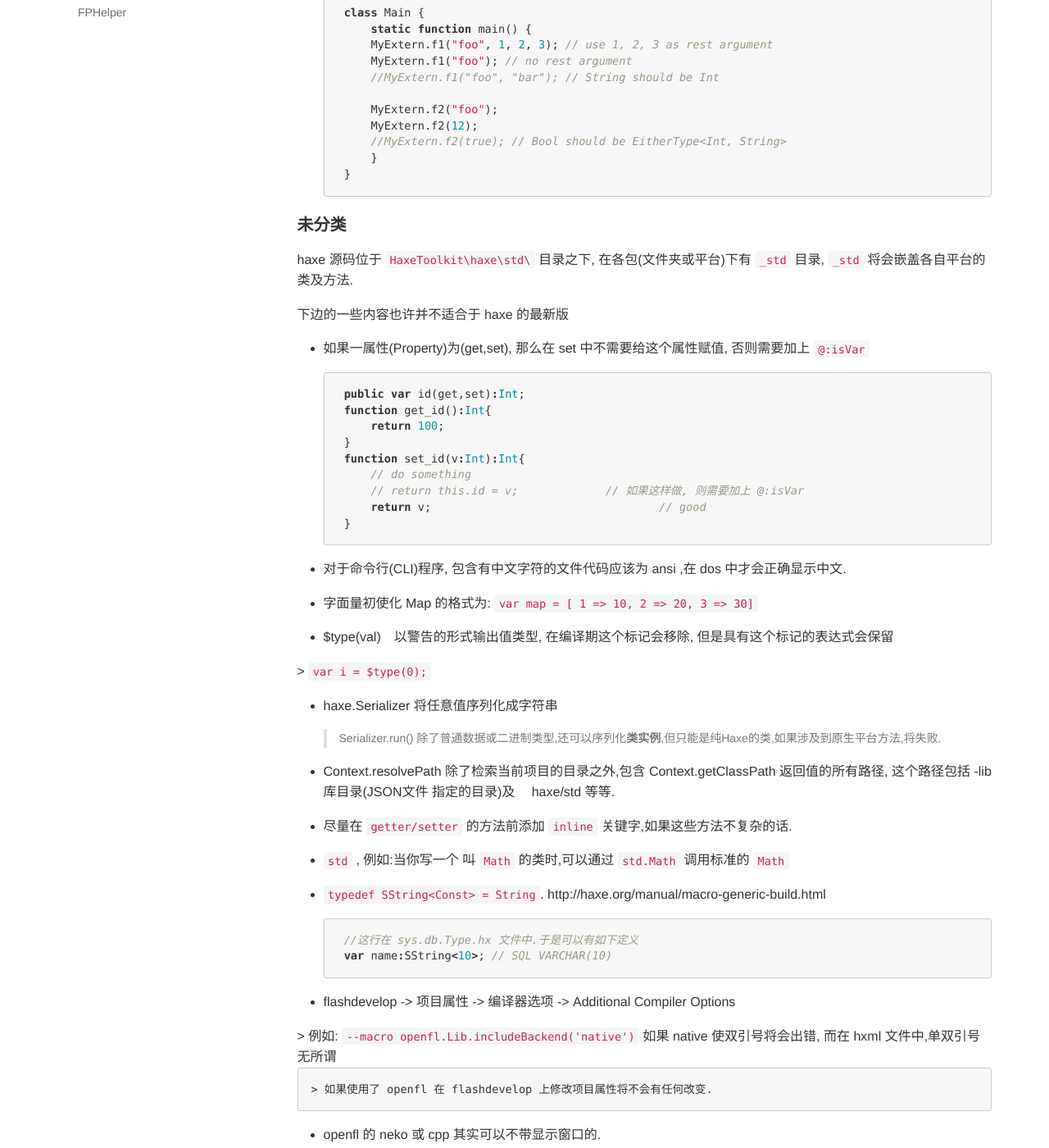
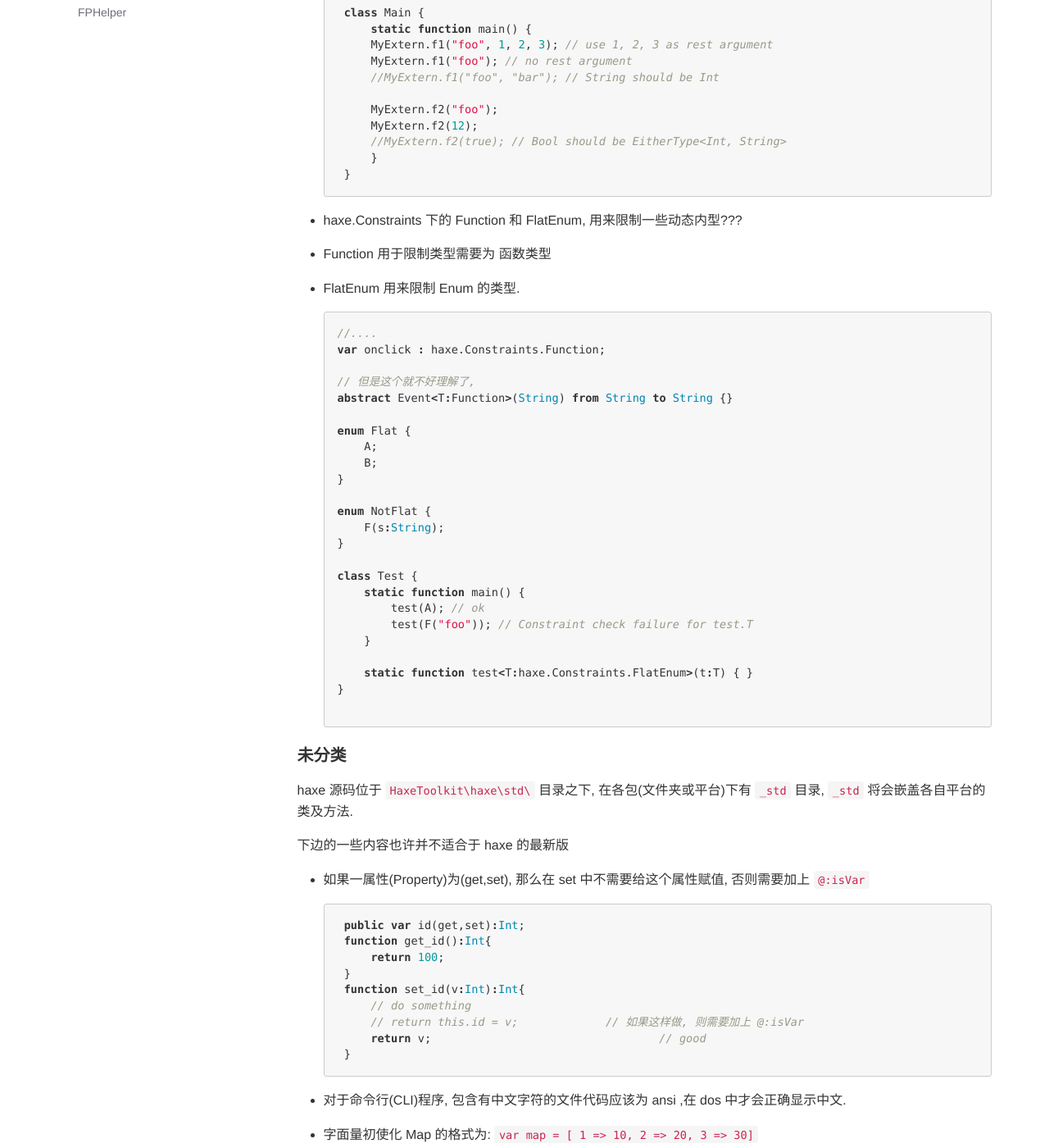
Before and after one commit to R32/r32.github.io, a Jekyll site: the page built from _posts/haxe/2014-05-13-tips-on-haxe.markdown, in a window 1280 px wide and 1400 px high, scrolled down 919 px. Shown: the whole window at 82% size. Built offline with Jekyll 4.4.1, drawn with Linux system fonts in a browser that asks for light colours; nearby versions of some CDN libraries; Markdown is read by kramdown in place of the engine named in the settings.

Commit message:
doc post

````diff
--- a/_posts/haxe/2014-03-30-commands.markdown
+++ b/_posts/haxe/2014-03-30-commands.markdown
@@ -740,6 +740,7 @@ vcproj                 : GenCPP internal
 
 # 如果找到其第一个类型, 跨目标允许模块可以被访问. 例:如果目标为 flash,　那么就不可以访问 cpp 包下的类,
 # 另一个方法可以做同样的行为 如: --macro allowPackage("sys")
+# 但是调用 --macro 很容易引起冲突
 @:noPackageRestrict  : Allows a module to be accessed across all targets if found on its first type
 
 @:noStack            :  (cpp only)
@@ -763,6 +764,7 @@ vcproj                 : GenCPP internal
 # 函数重载, 用于 extern class, 允许同一个方法有不同参数.
 @:overload           : (Function specification (no expression))Allows the field to be called with different argument types
 
+# Example: var val = @:privateAccess instance.privateFiled
 @:privateAccess      : Allow private access to anything for the annotated expression
 
 @:property           : Marks a property field to be compiled as a native C# property (cs only)
--- a/_posts/haxe/2014-05-13-tips-on-haxe.markdown
+++ b/_posts/haxe/2014-05-13-tips-on-haxe.markdown
@@ -58,6 +58,39 @@ haxe 3.2 ,细节查看 CHANGES.txt
 		}
 	}
 	```
+ * haxe.Constraints 下的 Function 和 FlatEnum, 用来限制一些动态内型???
+
+  - Function 用于限制类型需要为 函数类型
+
+  - FlatEnum 用来限制 Enum 的类型.
+
+	```haxe
+	//....
+	var onclick : haxe.Constraints.Function;
+
+	// 但是这个就不好理解了,
+	abstract Event<T:Function>(String) from String to String {}
+
+	enum Flat {
+		A;
+		B;
+	}
+
+	enum NotFlat {
+		F(s:String);
+	}
+
+	class Test {
+		static function main() {
+			test(A); // ok
+			test(F("foo")); // Constraint check failure for test.T
+		}
+
+		static function test<T:haxe.Constraints.FlatEnum>(t:T) { }
+	}
+
+	```
+
 
 #### 未分类
 
````
Also changed, not shown: _posts/haxe/2014-05-16-hxcpp.markdown (+6 -1 lines).
